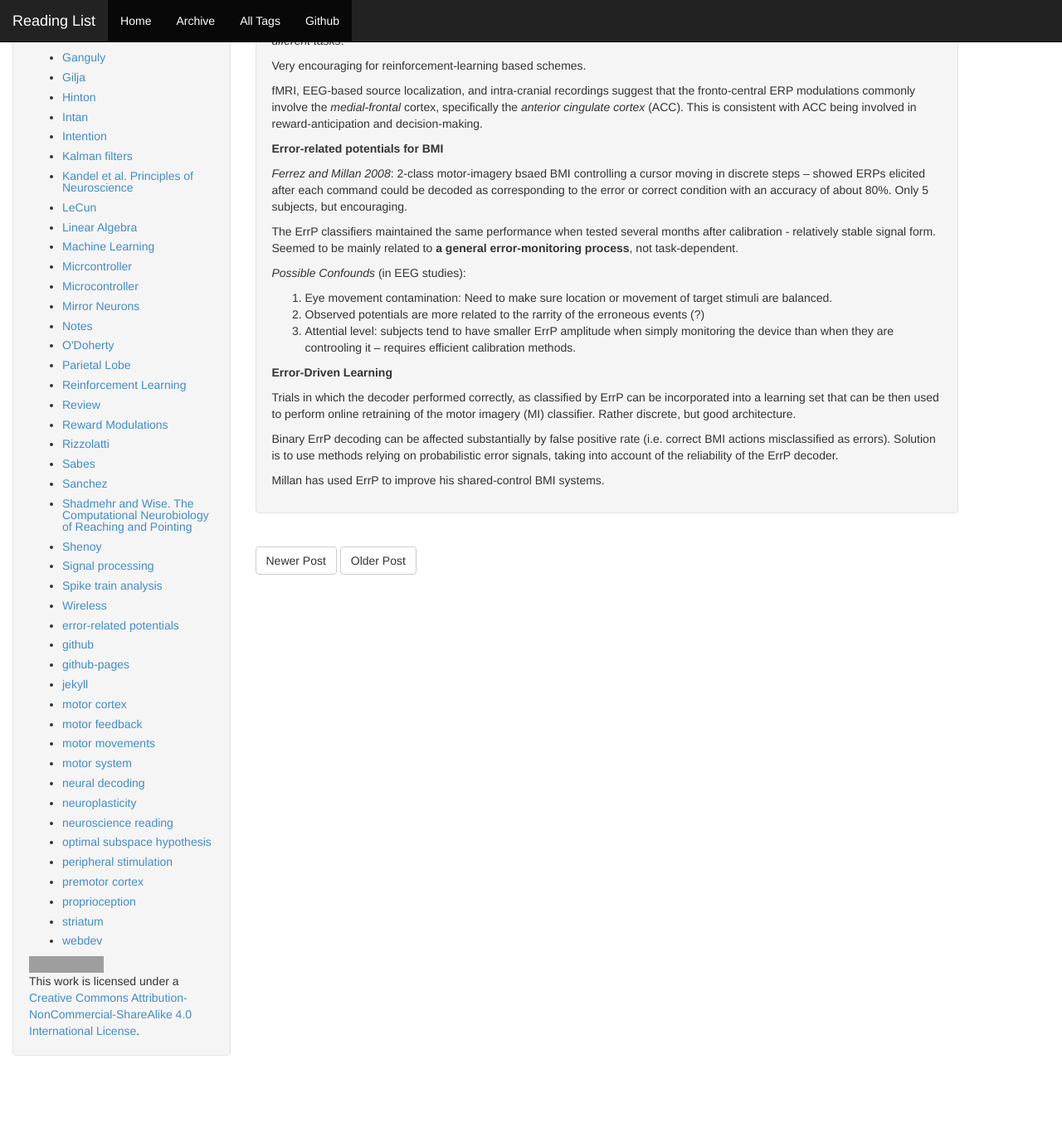
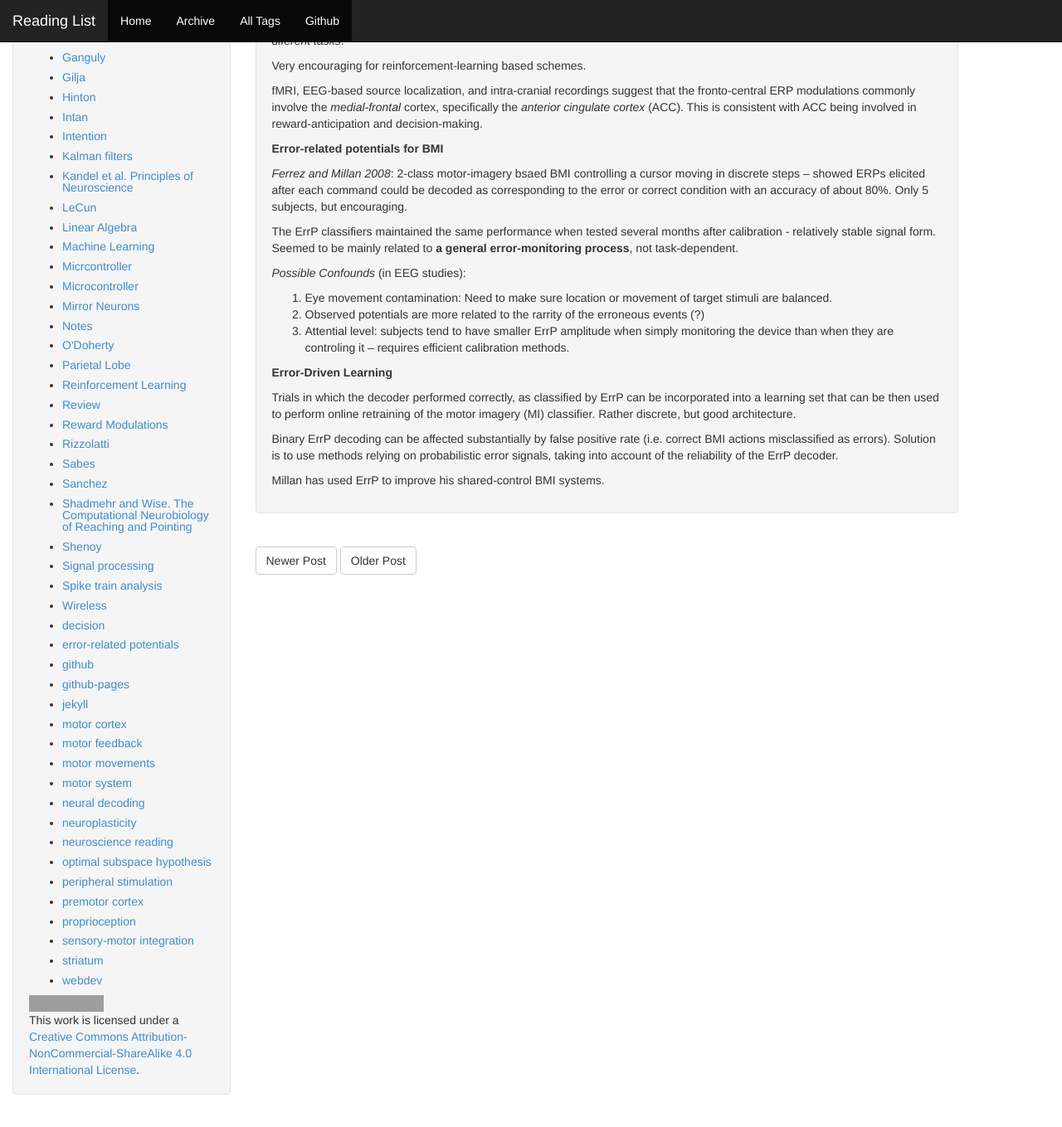
Before and after one commit to allenyin/reading_list, a Jekyll site: the page built from _posts/2016-04-30-ErrorRelatedPotentials_Millana.md, in a window 1280 px wide and 1400 px high, scrolled down 401 px. Shown: the top 1359 px of the window at 83% size. Built offline with Jekyll 4.4.1, drawn with Linux system fonts in a browser that asks for light colours; grey boxes are pictures that could not be loaded.

Commit message:
new post

```diff
--- a/_posts/2016-04-30-ErrorRelatedPotentials_Millana.md
+++ b/_posts/2016-04-30-ErrorRelatedPotentials_Millana.md
@@ -35,7 +35,7 @@
 
 1. Eye movement contamination: Need to make sure location or movement of target stimuli are balanced.
 2. Observed potentials are more related to the rarrity of the erroneous events (?)
-3. Attential level: subjects tend to have smaller ErrP amplitude when simply monitoring the device than when they are controoling it -- requires efficient calibration methods.
+3. Attential level: subjects tend to have smaller ErrP amplitude when simply monitoring the device than when they are controling it -- requires efficient calibration methods.
 
 **Error-Driven Learning**
 
--- /dev/null
+++ b/tags/decision.html
@@ -0,0 +1,4 @@
+---
+layout: tagpage
+tag: decision
+---
--- /dev/null
+++ b/tags/sensory-motor_integration.html
@@ -0,0 +1,4 @@
+---
+layout: tagpage
+tag: sensory-motor_integration
+---
```
Also changed, not shown: _posts/2016-05-07-neuralCorrelatesOfDecisionVariablesInParietalCortex-Platt_Glimcher1999.md (added, +93 -0 lines), 1 other file.
